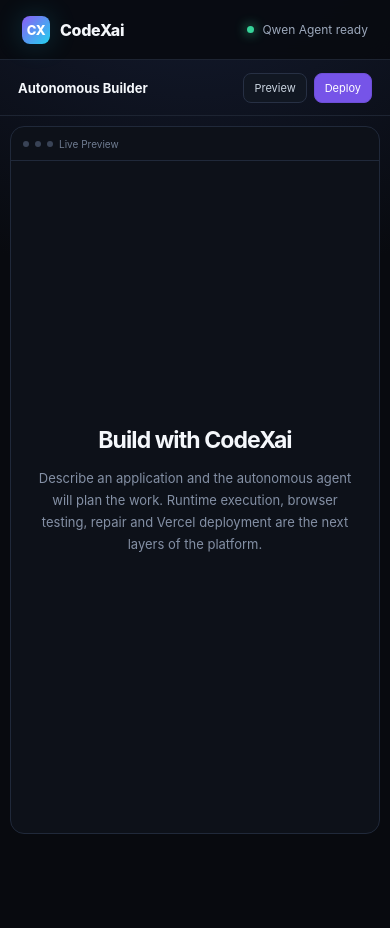
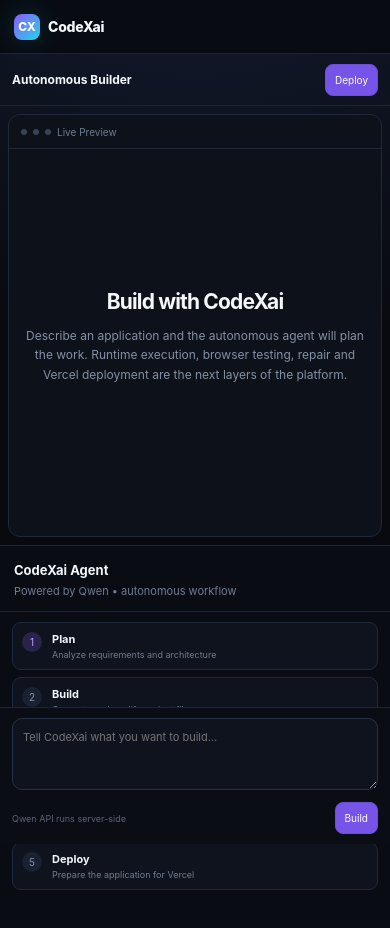
Before and after one commit to Kztutorial99/CodeXai, a Next.js app: page / in a window 390 px wide. Shown: the top 928 px of the page. Before the commit the page ends 844 px from the top, so only its background shows below. Built offline with nearby package versions, Linux system fonts and the light colour scheme.

Commit message:
feat: make CodeXai workspace fully responsive on mobile

```diff
--- a/app/globals.css
+++ b/app/globals.css
@@ -1,11 +1,12 @@
 * { box-sizing: border-box; }
 html, body { margin: 0; min-height: 100%; }
+html { -webkit-text-size-adjust: 100%; }
 body { background: #080a0f; color: #f4f7fb; font-family: Inter, ui-sans-serif, system-ui, -apple-system, BlinkMacSystemFont, "Segoe UI", sans-serif; }
 button, textarea, input { font: inherit; }
-button { cursor: pointer; }
+button { cursor: pointer; -webkit-tap-highlight-color: transparent; }
 :root { color-scheme: dark; }
 
-.shell { min-height: 100vh; display: grid; grid-template-rows: 60px 1fr; background: radial-gradient(circle at 50% -20%, #18213b 0, #080a0f 45%); }
+.shell { min-height: 100svh; display: grid; grid-template-rows: 60px 1fr; background: radial-gradient(circle at 50% -20%, #18213b 0, #080a0f 45%); }
 .topbar { display: flex; align-items: center; justify-content: space-between; padding: 0 22px; border-bottom: 1px solid #1d2432; background: rgba(8,10,15,.84); backdrop-filter: blur(18px); }
 .brand { display: flex; gap: 10px; align-items: center; font-weight: 800; letter-spacing: -.02em; }
 .logo { width: 28px; height: 28px; display: grid; place-items: center; border-radius: 8px; background: linear-gradient(135deg,#8b5cf6,#22d3ee); color: white; font-size: 13px; box-shadow: 0 0 28px rgba(34,211,238,.2); }
@@ -13,7 +14,7 @@
 .dot { width:7px; height:7px; border-radius:50%; background:#36d399; box-shadow:0 0 12px #36d399; }
 .workspace { display:grid; grid-template-columns: 230px minmax(0,1fr) 390px; min-height:0; }
 .sidebar, .agent { border-right:1px solid #1d2432; background:rgba(10,13,20,.78); }
-.agent { border-right:0; border-left:1px solid #1d2432; display:flex; flex-direction:column; }
+.agent { border-right:0; border-left:1px solid #1d2432; display:flex; flex-direction:column; min-width:0; }
 .sidebar { padding:18px 14px; }
 .section-title { color:#69758a; text-transform:uppercase; font-size:10px; letter-spacing:.12em; padding:0 9px 9px; }
 .project { padding:10px; border:1px solid #242d3e; border-radius:10px; background:#101521; margin-bottom:18px; }
@@ -22,32 +23,72 @@
 .nav { display:grid; gap:4px; }
 .nav button { background:transparent; border:0; color:#8995a9; text-align:left; padding:9px 10px; border-radius:8px; font-size:12px; }
 .nav button.active, .nav button:hover { background:#151b29; color:#fff; }
-.main { min-width:0; display:grid; grid-template-rows: 56px 1fr; }
-.toolbar { display:flex; align-items:center; justify-content:space-between; padding:0 18px; border-bottom:1px solid #1d2432; }
-.toolbar h1 { font-size:13px; margin:0; }
-.toolbar-actions { display:flex; gap:7px; }
-.btn { border:1px solid #273044; background:#111722; color:#cbd5e1; border-radius:8px; padding:7px 10px; font-size:11px; }
+.main { min-width:0; min-height:0; display:grid; grid-template-rows: 56px minmax(0,1fr); }
+.toolbar { display:flex; align-items:center; justify-content:space-between; padding:0 18px; border-bottom:1px solid #1d2432; min-width:0; }
+.toolbar h1 { font-size:13px; margin:0; white-space:nowrap; overflow:hidden; text-overflow:ellipsis; }
+.toolbar-actions { display:flex; gap:7px; flex:0 0 auto; }
+.btn { border:1px solid #273044; background:#111722; color:#cbd5e1; border-radius:8px; padding:7px 10px; font-size:11px; min-height:34px; }
 .btn.primary { border-color:#6d4ed6; background:#7654e8; color:white; }
 .preview { position:relative; margin:18px; border:1px solid #20293a; border-radius:14px; overflow:hidden; background:#0d1119; min-height:0; }
 .preview-head { height:34px; display:flex; align-items:center; gap:6px; padding:0 12px; border-bottom:1px solid #20293a; color:#6f7c91; font-size:10px; }
 .browser-dot { width:6px; height:6px; border-radius:50%; background:#394356; }
-.preview-body { height:calc(100% - 34px); display:grid; place-items:center; padding:40px; text-align:center; }
+.preview-body { height:calc(100% - 34px); display:grid; place-items:center; padding:40px; text-align:center; overflow:auto; }
 .preview-body h2 { font-size:30px; margin:0 0 10px; letter-spacing:-.04em; }
 .preview-body p { max-width:430px; color:#8490a5; font-size:13px; line-height:1.7; }
-.agent-head { padding:17px 16px; border-bottom:1px solid #1d2432; }
+.agent-head { padding:17px 16px; border-bottom:1px solid #1d2432; flex:0 0 auto; }
 .agent-head strong { font-size:13px; }
 .agent-head p { margin:5px 0 0; color:#6f7c91; font-size:11px; }
-.steps { padding:16px; display:grid; gap:8px; overflow:auto; flex:1; }
+.steps { padding:16px; display:grid; gap:8px; overflow:auto; flex:1; min-height:0; }
 .step { display:flex; gap:10px; padding:10px; border:1px solid #20293a; border-radius:9px; background:#0e131d; }
 .step-icon { width:20px; height:20px; border-radius:50%; display:grid; place-items:center; font-size:10px; background:#192132; color:#8290a8; flex:0 0 auto; }
 .step.done .step-icon { background:#12352d; color:#5ee5b2; }
 .step.running .step-icon { background:#29224b; color:#bba6ff; }
 .step strong { display:block; font-size:11px; }
 .step span { display:block; color:#6f7c91; font-size:10px; margin-top:3px; }
-.prompt { padding:12px; border-top:1px solid #1d2432; }
-.prompt textarea { width:100%; min-height:84px; resize:none; background:#0e131d; border:1px solid #273044; color:#eef2f7; border-radius:10px; padding:10px; outline:none; font-size:11px; line-height:1.5; }
+.prompt { padding:12px; border-top:1px solid #1d2432; flex:0 0 auto; background:#0a0d14; }
+.prompt textarea { width:100%; min-height:84px; resize:vertical; background:#0e131d; border:1px solid #273044; color:#eef2f7; border-radius:10px; padding:10px; outline:none; font-size:11px; line-height:1.5; }
 .prompt textarea:focus { border-color:#7654e8; box-shadow:0 0 0 3px rgba(118,84,232,.12); }
-.prompt-row { display:flex; justify-content:space-between; align-items:center; margin-top:8px; }
-.hint { color:#59657a; font-size:9px; }
-@media (max-width: 980px) { .workspace { grid-template-columns: 190px minmax(0,1fr); } .agent { display:none; } }
-@media (max-width: 680px) { .workspace { grid-template-columns:1fr; } .sidebar { display:none; } .preview { margin:10px; } .preview-body { padding:24px; } .preview-body h2 { font-size:23px; } }
+.prompt-row { display:flex; justify-content:space-between; align-items:center; gap:8px; margin-top:8px; }
+.hint { color:#59657a; font-size:9px; overflow:hidden; text-overflow:ellipsis; white-space:nowrap; }
+
+@media (max-width: 1100px) {
+  .workspace { grid-template-columns: 190px minmax(0,1fr); }
+  .agent { display:none; }
+}
+
+@media (max-width: 760px) {
+  .shell { grid-template-rows: 54px auto; }
+  .topbar { padding: 0 14px; }
+  .status { font-size:10px; }
+  .workspace { grid-template-columns: 1fr; display:flex; flex-direction:column; min-height:calc(100svh - 54px); }
+  .sidebar { display:none; }
+  .main { display:grid; grid-template-rows: 52px minmax(52vh,1fr); min-height:52vh; }
+  .toolbar { padding:0 12px; }
+  .toolbar h1 { font-size:12px; max-width:45%; }
+  .toolbar-actions { gap:6px; }
+  .btn { padding:7px 9px; font-size:10px; min-height:32px; }
+  .preview { margin:10px; border-radius:12px; min-height:0; }
+  .preview-body { padding:24px 18px; }
+  .preview-body h2 { font-size:23px; }
+  .preview-body p { font-size:12px; line-height:1.6; }
+  .agent { display:flex; border-left:0; border-right:0; border-top:1px solid #1d2432; min-height:360px; max-height:58svh; }
+  .agent-head { padding:13px 14px; }
+  .steps { padding:10px 12px; gap:7px; }
+  .step { padding:9px; }
+  .prompt { padding:10px 12px calc(10px + env(safe-area-inset-bottom)); position:sticky; bottom:0; }
+  .prompt textarea { min-height:72px; max-height:140px; }
+}
+
+@media (max-width: 420px) {
+  .brand { gap:8px; font-size:14px; }
+  .logo { width:26px; height:26px; font-size:12px; }
+  .status { display:none; }
+  .toolbar h1 { max-width:40%; }
+  .toolbar-actions .btn:first-child { display:none; }
+  .preview { margin:8px; }
+  .preview-body { padding:20px 14px; }
+  .preview-body h2 { font-size:21px; }
+  .agent { min-height:340px; }
+  .step span { font-size:9px; }
+  .hint { max-width:62%; }
+}
```
